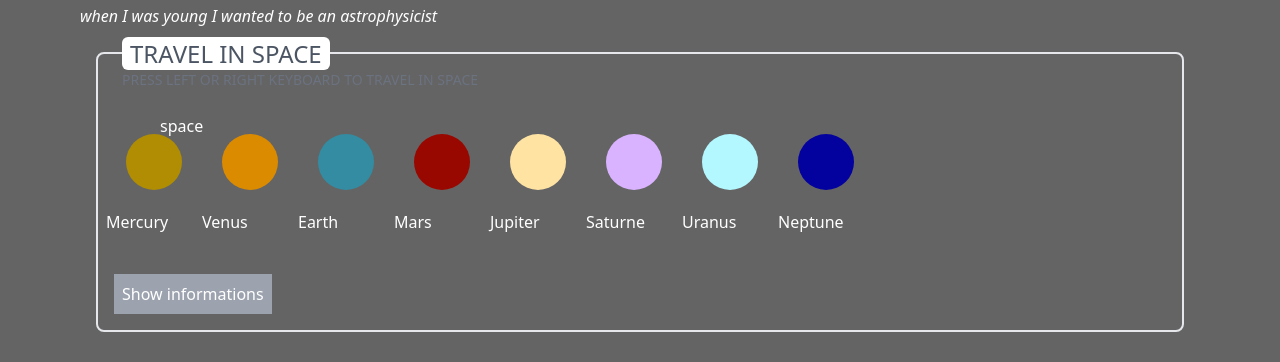
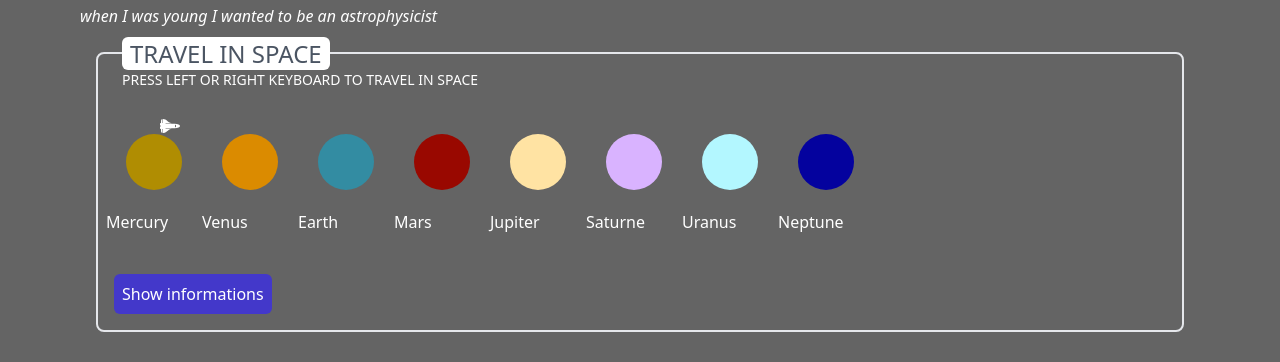
Before and after one commit to Alekiel42/astroDev, a Vue app in the folder astro-dev/: page / in a window 1280 px wide. Shown: the part 124-486 px from the top of the page. Built offline with nearby package versions, Linux system fonts and the light colour scheme; no server answers.

Commit message:
add shuttle icon

```diff
--- a/astro-dev/src/components/solarSystem.vue
+++ b/astro-dev/src/components/solarSystem.vue
@@ -2,11 +2,13 @@
   <section class="border-2 mt-6 m-4 p-2 rounded-lg">
     <div class="relative bottom-6 left-4 uppercase text-2xl text-gray-600">
       <h2 class="bg-white rounded-md inline px-2">Travel in space</h2>
-      <p class="text-sm text-gray-500">
+      <p class="text-sm text-white">
         Press left or right keyboard to travel in space
       </p>
     </div>
-    <div class="absolute left-40">space</div>
+    <div class="absolute left-40">
+      <ficon icon="space-shuttle" class="transform" />
+    </div>
     <div class="flex mb-8 overflow-hidden">
       <div
         class="flex-initial relative"
@@ -21,7 +23,10 @@
         />
       </div>
     </div>
-    <button class="bg-gray-400 p-2 m-2" @click="toggleInformationVisibility">
+    <button
+      class="bg-indigo-700 p-2 m-2 rounded-md"
+      @click="toggleInformationVisibility"
+    >
       {{ informationIsVisible ? "Hide" : "Show" }}
       {{ showInformation.name }} informations
     </button>
--- a/astro-dev/src/main.js
+++ b/astro-dev/src/main.js
@@ -3,9 +3,9 @@ import App from './App.vue'
 import './index.css'
 
 import { library } from "@fortawesome/fontawesome-svg-core";
-import { faTrash } from "@fortawesome/free-solid-svg-icons";
+import { faTrash, faSpaceShuttle } from "@fortawesome/free-solid-svg-icons";
 
-library.add(faTrash);
+library.add(faTrash, faSpaceShuttle);
 
 import { FontAwesomeIcon } from '@fortawesome/vue-fontawesome'
 
```
